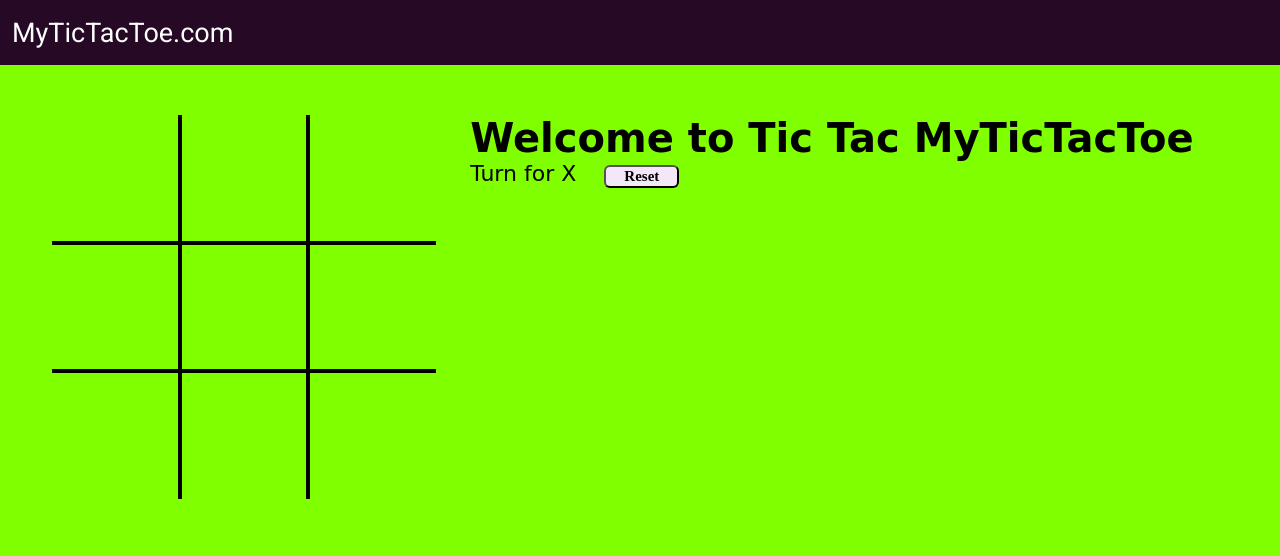
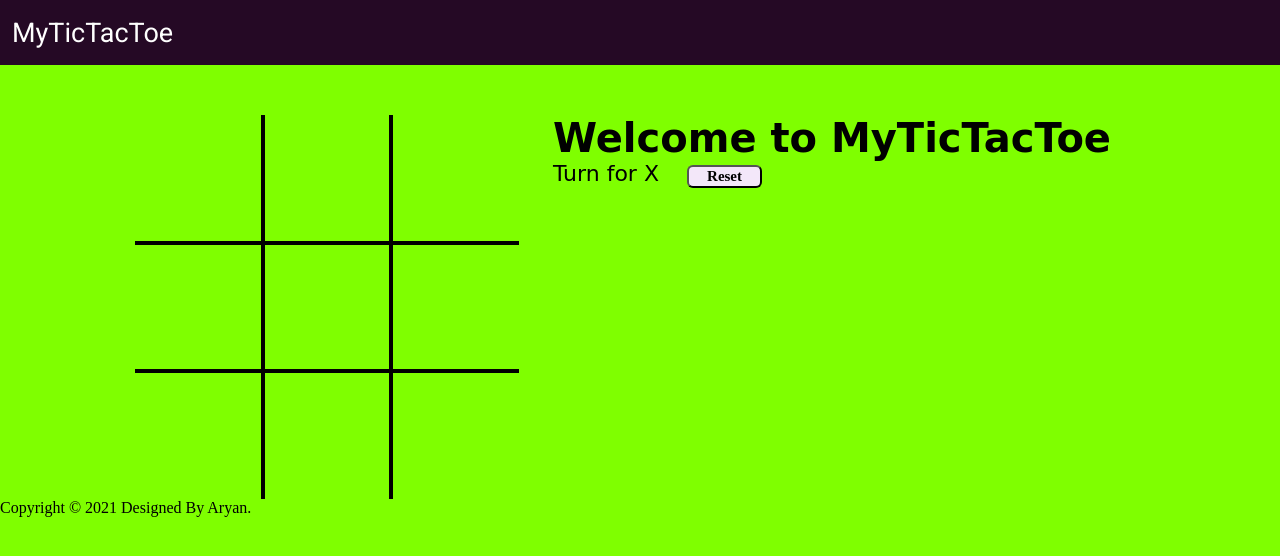
Before and after one commit to Sirron95/Tic-Tac-Toe, a plain HTML site: page index.html in a window 1280 px wide. Drawn offline with Linux system fonts and the light colour scheme; a web font is replaced by a local one.

Commit message:
Update index.html

```diff
--- a/index.html
+++ b/index.html
@@ -10,7 +10,7 @@
   <body>
     <nav>
       <ul>
-        <li>MyTicTacToe.com</li>
+        <li>MyTicTacToe</li>
       </ul>
     </nav>
 
@@ -28,7 +28,7 @@
         <div class="box bb-0 br-0"><span class="boxtext"></span></div>
       </div>
       <div class="gameInfo">
-        <h1>Welcome to Tic Tac MyTicTacToe</h1>
+        <h1>Welcome to MyTicTacToe</h1>
         <div>
           <span class="info">Turn for X</span>
           <button id="reset">Reset</button>
@@ -40,4 +40,7 @@
     </div>
     <script src="script.js"></script>
   </body>
+   <footer>
+    <p class="small tm-copyright-text">Copyright &copy; <span class="tm-current-year">2021</span> Designed By Aryan.
+    </footer>
 </html>
```
